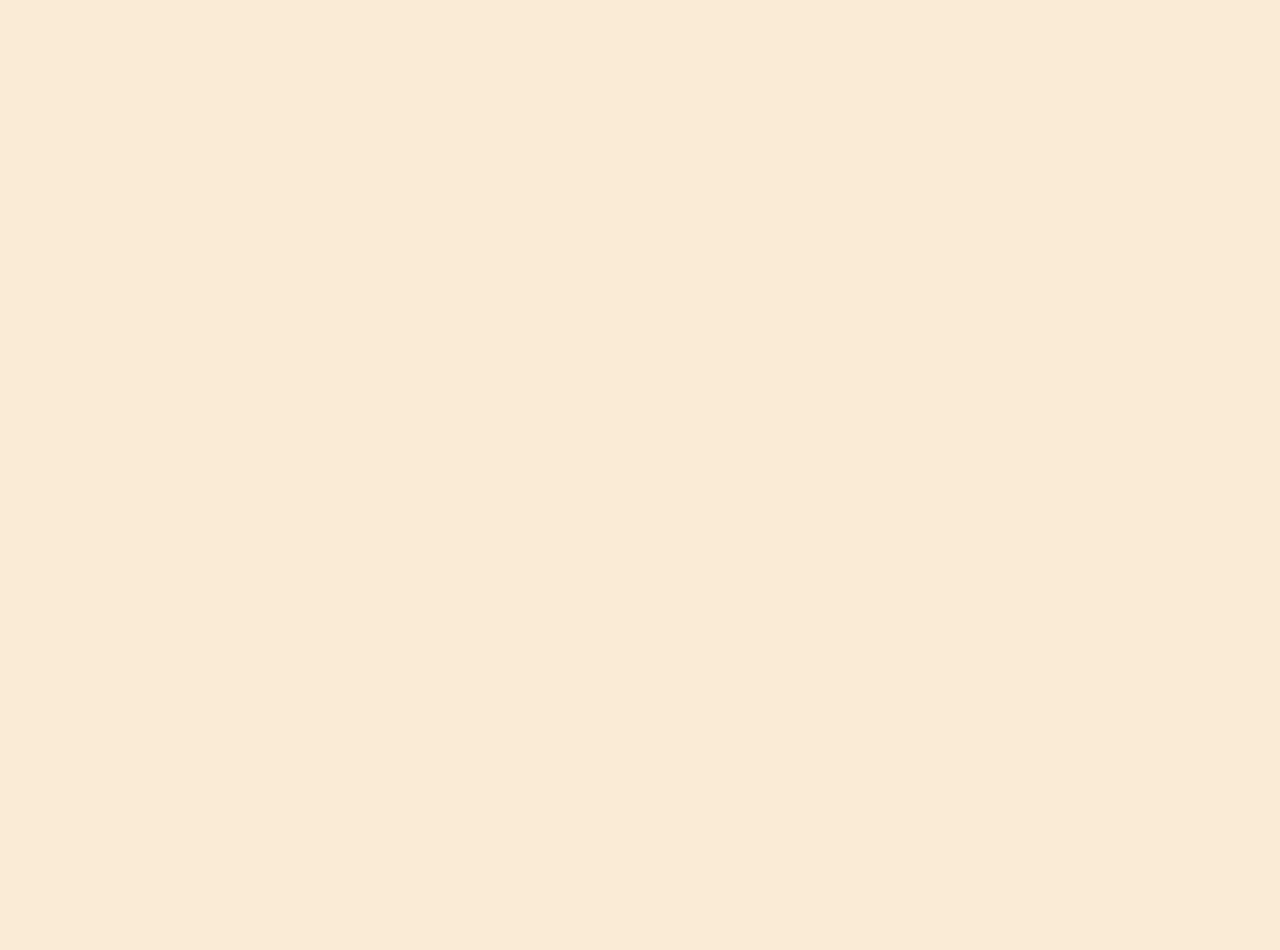
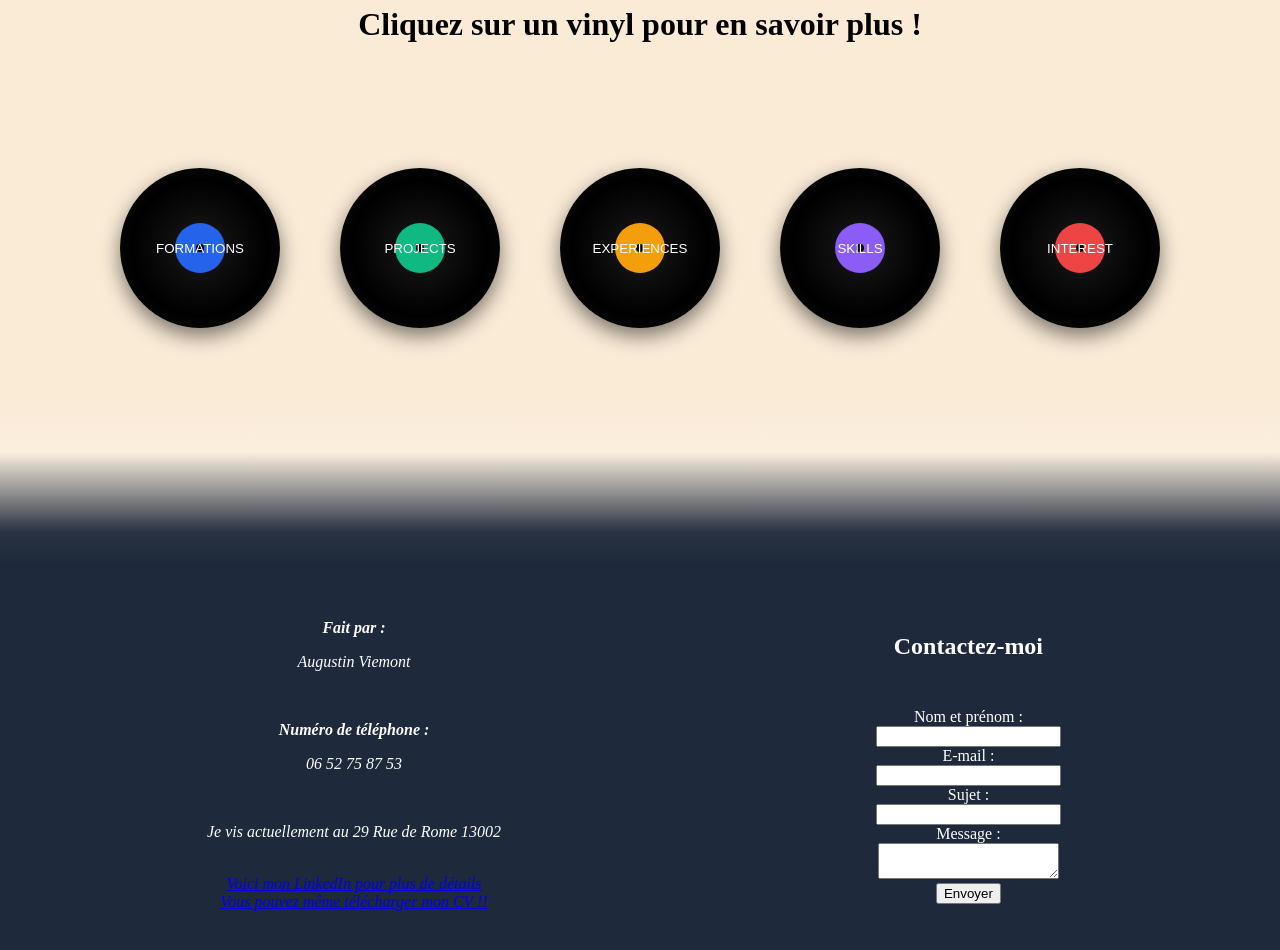
Before and after one commit to Augustin734/ReactPortfollio, a React (Vite) app: page / in a window 1280 px wide. Shown: the part 680-1630 px from the top of the page. Before the commit the page ends 800 px from the top, so only its background shows below. Built offline with nearby package versions, Linux system fonts and the light colour scheme.

Commit message:
créationdes différentes pages et amélioration css

```diff
--- a/src/css/main.css
+++ b/src/css/main.css
@@ -6,11 +6,14 @@ body {
     margin: 0px;
 }
 @media (max-width: 768px) {
-    .body{
+    body{
         margin: 8px;
     }
 }
 
+.root {
+    width: 100vh;
+}
 
 /* Pour le titre */
 .titre {
@@ -31,11 +34,12 @@ body {
 
 /* Pour la vidéo */
 .bloc {
-    height: 60%;
+    height: 50vh;
     position: relative;
     overflow: hidden;
 }
-.bloc video {
+
+.bloc .banniere {
     position: absolute;
     top: 30%;
     left: 50%;
@@ -49,6 +53,16 @@ body {
     width: 100%;
     background-color: #00000075;
     z-index: -99;
+}
+.bloc::after {
+  content: "";
+  position: absolute;
+  bottom: 0;
+  left: 0;
+  width: 100%;
+  height: 150px;
+  background: linear-gradient(to bottom, transparent 0%, antiquewhite 100%);
+  z-index: -1;
 }
 
 
@@ -64,7 +78,6 @@ body {
     }
 }
 .image {
-  background-image: "./images/photocv.JPG";
   opacity: 1;
   width: 100%;
   height: auto;
@@ -105,9 +118,6 @@ h1 {
     padding: 0px 10% 50px 10%;
     font-size: 20px;
 }
-
-
-/* Responsive mobile */
 @media (max-width: 768px) {
     .sectionpic {
         flex-direction: column;
@@ -115,24 +125,39 @@ h1 {
         padding: 30px 0px;
     }
 }
-
-/*Footer*/
-.footer {
+.texte1 {
     display: flex;
-    padding: 30px;
-    display: flex;
-    align-items: center;
-    justify-content: space-between;
+    flex-direction: column;
+    text-align: center;
+    flex: 1;
+    margin: 50px 10% 50px 10%;
+    background-color: #1e293b;
+    color: antiquewhite;
+    border-radius: 50px;
+    padding: 50px;
+    font-size: 20px;
+    box-shadow: 0 8px 20px rgba(0, 0, 0, 0.5);
 }
 
-form {
-    flex: 1;
+/* Pour le Footer */
+.footer {
+  position: relative;
+  z-index: 0;
+  width: 100%;
+  background-color: #1e293b;
+  color: white;
+  padding: 40px 2%;
+  display: flex;
+  justify-content: space-around;
+  align-items: flex-start;
+  box-sizing: border-box;
+}
+.coordonnees {
     text-align: center;
 }
-address {
-    flex: 1;
+form {
+    text-align: center;
 }
-
 @media (max-width: 768px){
     .footer {
         flex-direction: column;
@@ -140,9 +165,126 @@ address {
     }
 }
 
+
 /* RecordSection */
 .RecordSection {
-    display: flex;
-    justify-content: space-evenly;
-    margin: 50px;
+  position: relative;
+  z-index: 2;
+  display: flex;
+  justify-content: center;
+  gap: 30px;
+  margin: 50px 0 0 0;
+  flex-wrap: wrap;
+  width: 100%;
+  padding: 30px 2% 220px 2%;
+  box-sizing: border-box;
 }
+
+.RecordSection::after {
+  content: "";
+  position: absolute;
+  left: 0;
+  right: 0;
+  bottom: -1px;
+  height: 160px;
+  pointer-events: none;
+  z-index: 1;
+  background: linear-gradient(
+    to bottom,
+    rgba(255,255,255,0) 0%,
+    rgba(255,255,255,0.2) 30%,
+    rgba(30,41,59,0.95) 80%,
+    #1e293b 100%
+  );
+}
+@media (max-width: 768px) {
+  .RecordSection::after {
+    height: 120px;
+    bottom: -1px;
+  }
+
+  .RecordSection {
+    gap: 18px;
+    padding: 20px 4%;
+  }
+
+  .footer {
+    flex-direction: column;
+    gap: 30px;
+    text-align: center;
+  }
+}
+
+
+/* Pour les différents Record */
+.record {
+  position: relative;
+  width: 160px;
+  height: 160px;
+  border-radius: 50%;
+  border: none;
+  background: radial-gradient(circle at 50% 50%, #1a1a1a 0%, #000 60%, #111 100%);
+  box-shadow: 0 8px 20px rgba(0, 0, 0, 0.5);
+  color: white;
+  cursor: pointer;
+  text-transform: uppercase;
+  display: flex;
+  align-items: center;
+  justify-content: center;
+  transition: transform 0.5s ease, box-shadow 0.3s ease;
+  margin: 15px;
+}
+.record::before {
+  content: '';
+  position: absolute;
+  width: 50px;
+  height: 50px;
+  border-radius: 50%;
+  z-index: 1;
+}
+.record::after {
+  content: '';
+  position: absolute;
+  width: 8px;
+  height: 8px;
+  border-radius: 50%;
+  background-color: #000;
+  z-index: 2;
+}
+.record:hover {
+  transform: rotate(360deg);
+  box-shadow: 0 12px 25px rgba(0, 0, 0, 0.6);
+}
+.record.home-page::before {
+    background-color: grey;
+}
+.record.formations::before {
+  background-color: #2563eb;
+}
+.record.projects::before {
+  background-color: #10b981;
+}
+.record.experiences::before {
+  background-color: #f59e0b;
+}
+.record.skills::before {
+  background-color: #8b5cf6;
+}
+.record.interest::before {
+  background-color: #ef4444;
+}
+.record span {
+  z-index: 3;
+  pointer-events: none;
+}
+@media (max-width: 768px) {
+  .record {
+    width: 120px;
+    height: 120px;
+    font-size: 0.9rem;
+  }
+  .record::before {
+    width: 35px;
+    height: 35px;
+  }
+}
--- a/src/jsx/Experiences.jsx
+++ b/src/jsx/Experiences.jsx
@@ -1,16 +1,28 @@
+import Footer from './components/Footer.jsx';
+import Record from './components/Record.jsx';
+
 function Experiences() {
   return (
   <div>
-    <h2>Expérience</h2>
+    <div className="bloc">
+      <div className='titre'>
+      <h1>Expérience</h1>
+      </div>
+    </div>
     <div>
+      <div className="texte1">
         <h3>Vendeur</h3>
         <p>Lego - Marseille - CDI - 09/2024 - 09/2025</p>
         <p>Capacité à identifier et répondre aux besoins du client</p>
         <p>Proposer une expérience client pérsonalisé/luxe tout au long des achats</p>
+      </div>
+      <div className="texte1">
         <h3>Runner</h3>
         <p>Les Grandes Halles Du Vieux Port - Marseille - CDI - 02/2024 - 05/2024</p>
         <p>Accueil des clients pendant les services du midi et du soir</p>
         <p>Gestion du stress et validation des taches quotidiennes malgré l'affluence.</p>
+      </div>
+      <div className="texte1">
         <h3>Equipier Polyvalent puis Responsable d'équipe</h3>
         <p>Pokawa - Paris - CDI - 09/2021 - 02/2024</p>
         <p>Accueille client</p>
@@ -18,6 +30,15 @@ function Experiences() {
         <p>Mettre en place la bonne application des processus de production opérationnel</p>
       </div>
     </div>
+    <div className="RecordSection">
+      <Record RecordName="Home-Page" onClickPath="/" />
+      <Record RecordName="Formations" onClickPath="/formations" />
+      <Record RecordName="Projects" onClickPath="/projects" />
+      <Record RecordName="Skills" onClickPath="/skills" />
+      <Record RecordName="Interest" onClickPath="/interest" />
+    </div>
+    <Footer></Footer>
+  </div>
   );
 }
 
--- a/src/jsx/Formations.jsx
+++ b/src/jsx/Formations.jsx
@@ -1,13 +1,24 @@
+import Footer from './components/Footer.jsx';
+import Record from './components/Record.jsx';
+import experience from '../images/experience.JPG'
+
 function Formations () {
     return (
         <div>
-            <h2>Formation</h2>
-            <div>
+            <div className="bloc">
+                <img className="banniere" src={experience} alt="Photo CV"/>
+                <div className='titre1'>
+                <h1>Formation</h1>
+                </div>
+            </div>
+            <div className="texte1">
                 <h3>Master of Science : Informatique, 09/2025 - En cours</h3>
                 <p>Epitech - Marseille</p>
                 <p>Master d'informatique me permettant d'acquérir plusieurs compétences
                 essentielles pour le développement informatique et/ou la gestion de projet,
                 tel que : Apprentissage de la méthode projets; Développement web / mobile / logiciel; Professionnalisation, Softkills</p>
+            </div>
+            <div className="texte1">
                 <h3>Classe Préparatoire aux Grandes Ecoles : ECT, 09/2019 - 08/2021</h3>
                 <p>Lycée Le Rebours - Paris - Assez Bien</p>
                 <p>Prépa aux grandes écoles de commerce, cette formation m'a permis de
@@ -16,6 +27,14 @@ function Formations () {
                 les plus adapté à l'atteinte d'un objectif donné, application théorique des différents outils d'amélioration.
                 </p>
             </div>
+            <div className="RecordSection">
+                <Record RecordName="Home-Page" onClickPath="/" />
+                <Record RecordName="Projects" onClickPath="/projects" />
+                <Record RecordName="Experiences" onClickPath="/experiences" />
+                <Record RecordName="Skills" onClickPath="/skills" />
+                <Record RecordName="Interest" onClickPath="/interest" />
+            </div>
+            <Footer></Footer>
         </div>
     );
 }
--- a/src/jsx/Home_page.jsx
+++ b/src/jsx/Home_page.jsx
@@ -1,5 +1,6 @@
 import React from 'react';
 import Record from './components/Record.jsx';
+import Footer from './components/Footer.jsx';
 import '../css/main.css';
 import photocv from '../images/photocv.JPG';
 
@@ -7,7 +8,6 @@ function Home_page() {
   return (
     <div>
       <div className="bloc">
-        <video autoplay="autoplay" muted loop src="platine.MOV"/>
         <div className="titre">
           <h1>
             Augustin Viemont<br/><br/>
@@ -34,14 +34,15 @@ function Home_page() {
         </p>
       </div>
 
+      <h1>Cliquez sur un vinyl pour en savoir plus !</h1>
       <div className="RecordSection">
         <Record RecordName="Formations" onClickPath="/formations" />
         <Record RecordName="Projects" onClickPath="/projects" />
         <Record RecordName="Experiences" onClickPath="/experiences" />
         <Record RecordName="Skills" onClickPath="/skills" />
-        <Record RecordName="Interest" onClickPath="/interest"/>
+        <Record RecordName="Interest" onClickPath="/interest" />
       </div>
-
+      <Footer></Footer>
     </div>
   );
 }
--- a/src/jsx/Interest.jsx
+++ b/src/jsx/Interest.jsx
@@ -1,5 +1,24 @@
+import Footer from './components/Footer.jsx';
+import Record from './components/Record.jsx';
+
 function Interest() {
-  return <div>Interest</div>;
+  return (
+  <div>
+    <div className="bloc">
+      <div className='titre'>
+      <h1>Interest</h1>
+      </div>
+    </div>
+    <div className="RecordSection">
+      <Record RecordName="Home-Page" onClickPath="/" />
+      <Record RecordName="Formations" onClickPath="/formations" />
+      <Record RecordName="Projects" onClickPath="/projects" />
+      <Record RecordName="Experiences" onClickPath="/experiences" />
+      <Record RecordName="Skills" onClickPath="/skills" />
+    </div>
+    <Footer></Footer>
+  </div>
+  );
 }
 
 export default Interest;
--- a/src/jsx/Projects.jsx
+++ b/src/jsx/Projects.jsx
@@ -1,5 +1,24 @@
+import Footer from './components/Footer.jsx';
+import Record from './components/Record.jsx';
+
 function Projects() {
-  return <div>Projects</div>;
+  return (
+    <div>
+      <div className="bloc">
+        <div className='titre'>
+        <h1>Projects</h1>
+        </div>
+      </div>
+      <div className="RecordSection">
+        <Record RecordName="Home-Page" onClickPath="/" />
+        <Record RecordName="Formations" onClickPath="/formations" />
+        <Record RecordName="Experiences" onClickPath="/experiences" />
+        <Record RecordName="Skills" onClickPath="/skills" />
+        <Record RecordName="Interest" onClickPath="/interest" />
+      </div>
+      <Footer></Footer>
+    </div>
+  );
 }
 
 export default Projects;
--- a/src/jsx/Skills.jsx
+++ b/src/jsx/Skills.jsx
@@ -1,5 +1,24 @@
+import Footer from './components/Footer.jsx';
+import Record from './components/Record.jsx';
+
 function Skills() {
-  return <div>Skills</div>;
+  return (
+  <div>
+    <div className="bloc">
+      <div className='titre'>
+      <h1>Skills</h1>
+      </div>
+    </div>
+    <div className="RecordSection">
+      <Record RecordName="Home-Page" onClickPath="/" />
+      <Record RecordName="Formations" onClickPath="/formations" />
+      <Record RecordName="Projects" onClickPath="/projects" />
+      <Record RecordName="Experiences" onClickPath="/experiences" />
+      <Record RecordName="Interest" onClickPath="/interest" />
+    </div>
+    <Footer></Footer>
+  </div>
+  );
 }
 
 export default Skills;
--- /dev/null
+++ b/src/jsx/components/Footer.jsx
@@ -0,0 +1,64 @@
+import React from "react";
+
+function Footer() {
+  return (
+    <footer className="footer">
+      <address className="coordonnees">
+        <p><strong>Fait par :</strong></p>
+        <p>Augustin Viemont</p>
+        <br />
+
+        <p><strong>Numéro de téléphone :</strong></p>
+        <p>06 52 75 87 53</p>
+        <br />
+
+        <p>Je vis actuellement au 29 Rue de Rome 13002</p>
+        <br />
+
+        <a
+          href="https://www.linkedin.com/in/augustin-viemont-6a1628226/"
+          target="_blank"
+          rel="noopener noreferrer"
+        >
+          Voici mon LinkedIn pour plus de détails
+        </a>
+        <br />
+
+        <a href="CV.pdf" download="CV.pdf">
+          Vous pouvez même télécharger mon CV !!
+        </a>
+        <br />
+
+      </address>
+
+      <form action="/ma-page-de-traitement" method="post">
+        <h1 style={{ fontSize: "150%" }}>Contactez-moi</h1>
+        <br />
+
+        <label htmlFor="name">Nom et prénom :</label>
+        <br />
+        <input type="text" id="name" name="user_name" />
+        <br />
+
+        <label htmlFor="mail">E-mail :</label>
+        <br />
+        <input type="email" id="mail" name="user_mail" />
+        <br />
+
+        <label htmlFor="subject">Sujet :</label>
+        <br />
+        <input type="text" id="subject" name="user_subject" />
+        <br />
+
+        <label htmlFor="msg">Message :</label>
+        <br />
+        <textarea id="msg" name="user_message"></textarea>
+        <br />
+
+        <button type="submit">Envoyer</button>
+      </form>
+    </footer>
+  );
+}
+
+export default Footer;
--- a/src/jsx/components/Record.jsx
+++ b/src/jsx/components/Record.jsx
@@ -1,5 +1,6 @@
 import React from 'react';
 import { useNavigate } from 'react-router-dom';
+import "../../css/main.css";
 
 function Record({ RecordName, onClickPath }) {
   const navigate = useNavigate();
@@ -9,8 +10,11 @@ function Record({ RecordName, onClickPath }) {
   };
 
   return (
-    <button onClick={GoToPage}>
-      {RecordName}
+    <button
+      className={`record ${RecordName.toLowerCase()}`}
+      onClick={GoToPage}
+    >
+      <span>{RecordName}</span>
     </button>
   );
 }
```
Also changed, not shown: src/images/experience.JPG (added), src/images/photocv.JPG. Lines whose indentation alone changed are shown as unchanged.
